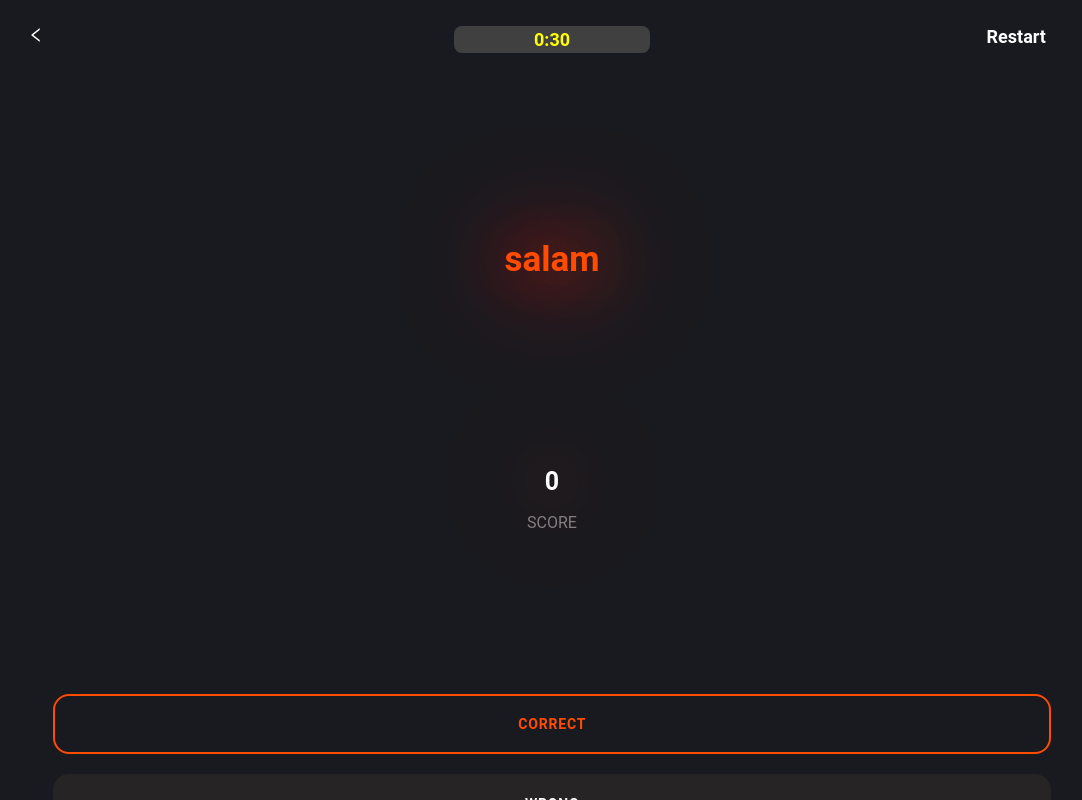
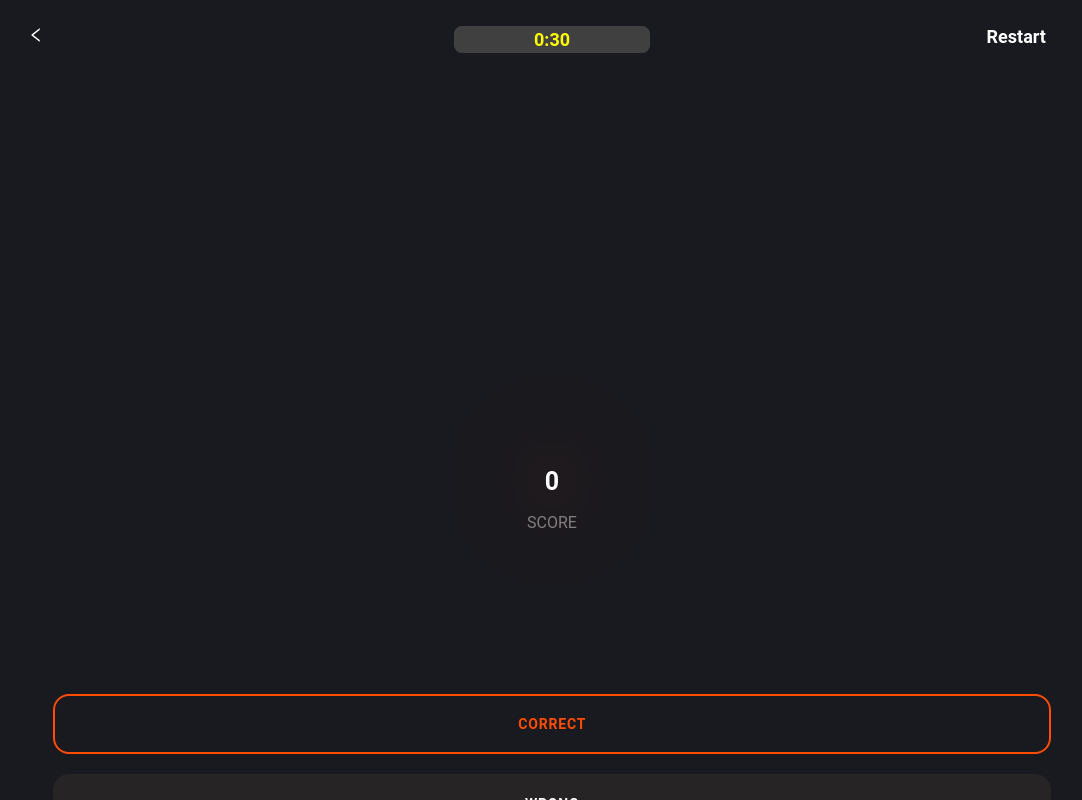
Before and after one commit to Kananmas/crud-app-project, a React (Create React App) app: page /quiz in a window 1280 px wide. Shown: the whole page, without its empty margins (88-1170 px from the left). Built offline with nearby package versions, Linux system fonts and the light colour scheme; no server answers; the database is empty; sample sign-in values are in the browser's storage.

Commit message:
fix: remove static data

```diff
--- a/src/pages/Quiz/components/Question/index.jsx
+++ b/src/pages/Quiz/components/Question/index.jsx
@@ -97,7 +97,7 @@ export function Question(props) {
             </IonRow>
           </IonGrid>
           <StyledWordWrapper>
-            <StyledWord>salam{randomWord}</StyledWord>
+            <StyledWord>{randomWord}</StyledWord>
           </StyledWordWrapper>
 
           <StyledScoreWrapper className="score-meter">
```
